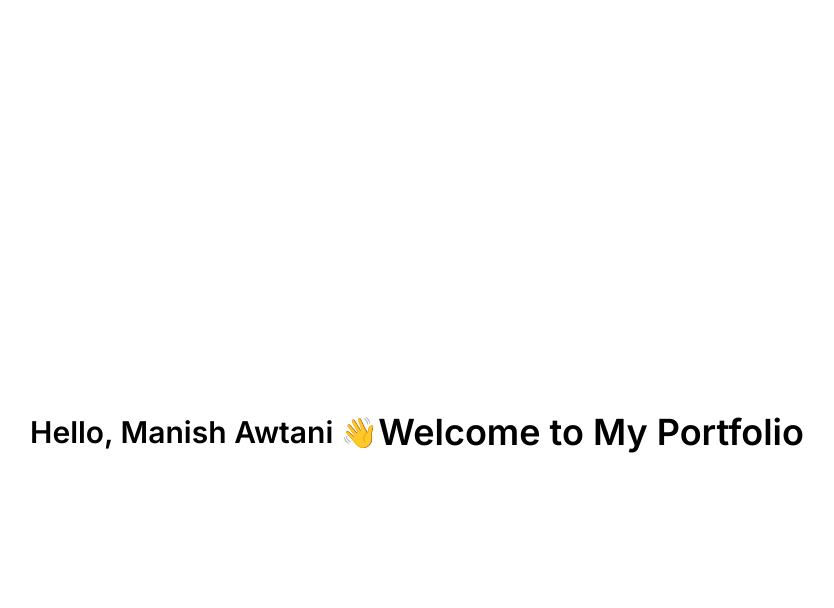
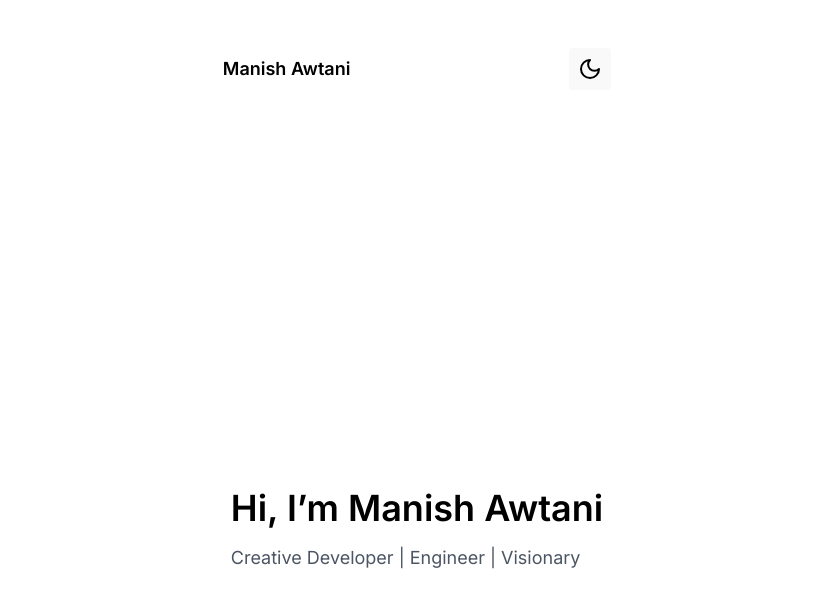
Before and after one commit to manish-awtani/manish-awtani-portfolio, a React (Vite) app: page / in a window 1280 px wide. Shown: the top 608 px of the page, without its empty margins (223-1057 px from the left). Built offline with nearby package versions, Linux system fonts and the light colour scheme.

Commit message:
+ theme changes + main layout added

```diff
--- a/src/App.jsx
+++ b/src/App.jsx
@@ -1,18 +1,23 @@
 // import { useState } from 'react'
 
 import './App.css'
+import Hero from './components/Hero';
+import MainLayout from './layouts/MainLayout';
 
 function App() {
 
+
+    {/* <div className="min-h-screen flex items-center justify-center bg-white dark:bg-black text-black dark:text-white">
+      <h1 className="text-3xl font-bold">Hello, Manish Awtani 👋</h1>
+      <h2 className="text-4xl font-semibold font-sans">
+        Welcome to My Portfolio
+      </h2>
+    </div> */}
   return (
-    <>
-      <div className="min-h-screen flex items-center justify-center bg-white dark:bg-black text-black dark:text-white">
-        <h1 className="text-3xl font-bold">Hello, Manish Awtani 👋</h1>
-        <h2 className="text-4xl font-semibold font-sans">
-          Welcome to My Portfolio
-        </h2>
-      </div>
-    </>
+      <MainLayout>
+        <Hero />
+      </MainLayout>
+
   );
 }
 
--- /dev/null
+++ b/src/components/Hero.jsx
@@ -0,0 +1,15 @@
+const Hero = () => {
+  return (
+    <section
+      id="hero"
+      className="min-h-screen flex flex-col justify-center items-start gap-4 py-16"
+    >
+      <h2 className="text-4xl font-bold">Hi, I’m Manish Awtani</h2>
+      <p className="text-lg text-gray-600 dark:text-gray-400">
+        Creative Developer | Engineer | Visionary
+      </p>
+    </section>
+  );
+};
+
+export default Hero;
--- a/src/layouts/MainLayout.jsx
+++ b/src/layouts/MainLayout.jsx
@@ -1,4 +1,5 @@
 import React from 'react'
+import ThemeToggle from '../components/ThemeToggle';
 
 const MainLayout = ({ children }) => {
   return (
```
